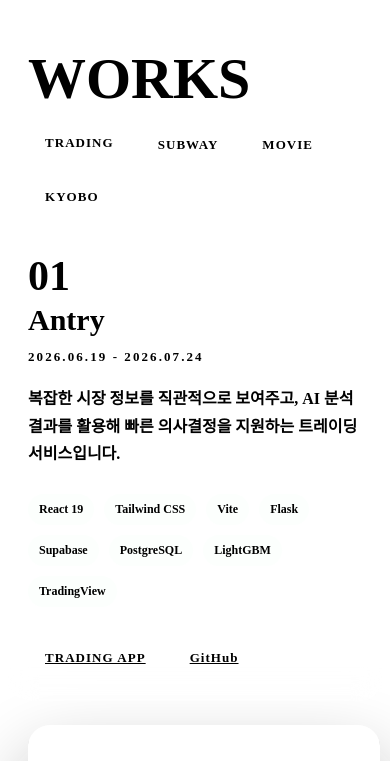
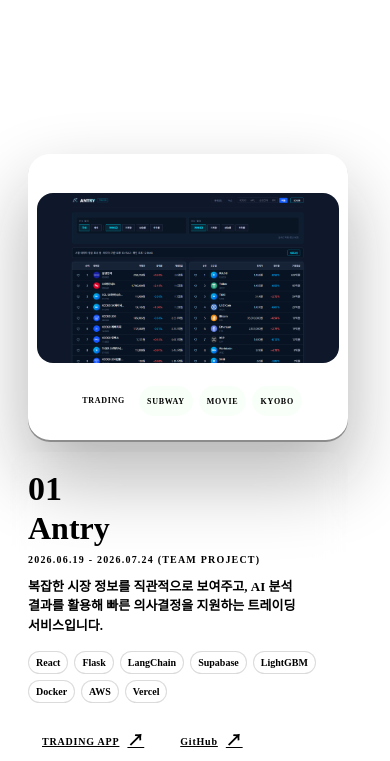
Before and after one commit to iensud184-max/portfolio, a React (Vite) app: page / in a window 390 px wide. Shown: the part 1236-1997 px from the top of the page. Built offline with nearby package versions, Linux system fonts and the light colour scheme; the HTML template or start-up script is replaced by a standard one.

Commit message:
refine responsive portfolio layout

```diff
--- a/src/AboutSection.css
+++ b/src/AboutSection.css
@@ -47,6 +47,7 @@
   font-weight: 900;
   letter-spacing: -0.06em;
   line-height: 0.86;
+  white-space: nowrap;
 }
 
 .about-name {
@@ -167,8 +168,9 @@
     grid-template-columns: 1fr;
     grid-template-rows: auto auto auto auto;
     gap: 8px;
+    min-height: 100dvh;
     align-content: center;
-    padding: 78px 52px 12px 20px;
+    padding: 88px 52px 48px 20px;
   }
 
   .about-role {
@@ -182,10 +184,12 @@
   }
 
   .about-hero h2 {
-    font-size: clamp(46px, 12vw, 56px);
+    font-size: clamp(38px, 10vw, 48px);
   }
 
   .about-hero {
+    display: block;
+    align-self: start;
     transform: none;
   }
 
@@ -248,3 +252,9 @@
   }
 
 }
+
+@media (min-width: 761px) and (max-height: 900px) {
+  .about-page { padding-top: 86px; padding-bottom: 32px; }
+  .about-hero { transform: translateY(-76px); }
+  .competency-card { min-height: 108px; padding-top: 18px; padding-bottom: 18px; }
+}
--- a/src/ContactSection.jsx
+++ b/src/ContactSection.jsx
@@ -2,14 +2,14 @@ import "./ContactSection.css";
 
 const contactContent = {
   title: "Contact",
-  message: "새로운 프로젝트와 협업에 대해 이야기 나누고 싶다면 편하게 연락해 주세요.",
+  message: "데이터 분석과 머신러닝 역량을 바탕으로\n실제 문제 해결에 기여할 기회를 찾고 있습니다.",
   name: "김동환",
   englishName: "Kim Donghwan",
   phone: "010-2557-3564",
   email: "iensud184@naver.com",
   githubLabel: "github.com/iensud184-max",
   githubUrl: "https://github.com/iensud184-max",
-  thanks: "Thank you for visiting my portfolio",
+  thanks: "Thank you for visiting\nmy portfolio",
 };
 
 function ContactSection() {
--- a/src/WorksMockup.css
+++ b/src/WorksMockup.css
@@ -7,7 +7,7 @@
 .desktop-mockup {
   position: absolute;
   top: 4%;
-  left: 0;
+  right: 0;
   width: min(100%, 860px);
   padding: 14px 14px 18px;
   border: 2px solid var(--color-monitor-rim);
@@ -83,3 +83,11 @@
 .mockup-screen.is-contain img {
   object-fit: contain;
 }
+
+.desktop-controls {
+  display: flex;
+  min-height: 64px;
+  align-items: center;
+  justify-content: center;
+  padding: 12px 4px 0;
+}
--- a/src/WorksSection.css
+++ b/src/WorksSection.css
@@ -2,11 +2,18 @@
   position: relative;
   display: grid;
   min-height: 100dvh;
-  grid-template-columns: minmax(0, 1.05fr) minmax(480px, 0.95fr);
-  gap: clamp(24px, 3vw, 44px);
+  grid-template-columns: minmax(0, 1.18fr) minmax(430px, 0.78fr);
+  gap: clamp(10px, 1.2vw, 20px);
   align-items: center;
-  padding: 112px calc(var(--space-8) + var(--page-indicator-clearance)) 64px var(--space-8);
+  padding: 112px calc(var(--space-8) + 48px) 64px;
   background: var(--page-background);
+}
+
+.works-header {
+  position: absolute;
+  top: 110px;
+  right: calc(var(--space-8) + var(--page-indicator-clearance));
+  z-index: 2;
 }
 
 .project-period {
@@ -19,6 +26,8 @@
 
 .works-panel {
   z-index: 1;
+  justify-self: end;
+  width: min(100%, 640px);
   padding: clamp(24px, 4vw, 42px);
   border: 2px solid var(--color-line);
   border-radius: 34px;
@@ -27,11 +36,11 @@
 }
 
 .works-title {
-  margin: 8px 0 20px;
+  margin: 0;
   font-family: var(--display-font);
-  font-size: clamp(58px, 7.6vw, 116px);
+  font-size: clamp(64px, 5.4vw, 88px);
   font-weight: 900;
-  line-height: 0.88;
+  line-height: 0.92;
 }
 
 .project-tabs,
@@ -43,7 +52,7 @@
 }
 
 .project-tabs {
-  margin: 0 0 34px;
+  margin: 0;
 }
 
 .project-tags {
@@ -78,6 +87,30 @@
     transform 180ms ease;
 }
 
+.monitor-project-tabs {
+  position: static;
+  gap: 8px;
+}
+
+.monitor-project-tabs .project-tab {
+  min-height: 34px;
+  padding: 0 14px;
+  border-width: 1px;
+  border-radius: 999px;
+  border-color: rgba(247, 255, 248, 0.8);
+  background: rgba(247, 255, 248, 0.88);
+  color: var(--color-ink);
+  font-size: 11px;
+  letter-spacing: 0.09em;
+}
+
+.monitor-project-tabs .project-tab:hover,
+.monitor-project-tabs .project-tab.is-active {
+  background: var(--color-brand);
+  color: var(--color-ink);
+  transform: translateY(-1px);
+}
+
 .project-tab:hover,
 .project-tab.is-active,
 .project-actions a:hover {
@@ -90,6 +123,27 @@
 .project-actions a:focus-visible {
   outline: 3px solid var(--color-focus);
   outline-offset: 5px;
+}
+
+.project-actions a {
+  min-height: 48px;
+  padding: 0 19px;
+  border-color: var(--color-ink);
+  background: var(--color-ink);
+  color: var(--color-brand);
+  font-size: 12px;
+}
+
+.project-actions a::after {
+  margin-left: 8px;
+  content: "\2197";
+  font-size: 16px;
+  line-height: 1;
+}
+
+.project-actions a:hover {
+  background: var(--color-paper);
+  color: var(--color-ink);
 }
 
 .project-detail {
@@ -124,12 +178,13 @@
 }
 
 .project-tags li {
-  padding: 8px 11px;
-  border: 1px solid var(--color-line);
+  padding: 6px 9px;
+  border: 1px solid rgba(17, 17, 17, 0.15);
   border-radius: 999px;
-  background: rgba(247, 255, 248, 0.34);
-  font-size: 12px;
-  font-weight: 800;
+  background: rgba(247, 255, 248, 0.2);
+  color: var(--color-muted);
+  font-size: 11px;
+  font-weight: 700;
 }
 
 @keyframes detail-rise {
@@ -142,30 +197,127 @@
     grid-template-columns: 1fr;
     padding-top: 96px;
   }
-  .works-visual { min-height: 520px; }
-  .desktop-mockup { top: 0; }
+  .works-header {
+    display: none;
+  }
+  .works-visual {
+    width: 100%;
+    min-height: 0;
+    padding-bottom: 0;
+  }
+  .desktop-mockup {
+    position: relative;
+    top: auto;
+    right: auto;
+    width: min(100%, 860px);
+    margin: 0 auto;
+  }
+  .desktop-mockup::before,
+  .desktop-mockup::after {
+    display: none;
+  }
+  .works-panel {
+    justify-self: stretch;
+    width: 100%;
+  }
 }
 
 @media (max-width: 680px) {
   .works-page {
     display: flex;
     flex-direction: column;
-    padding: 104px 20px 42px;
+    min-height: 100dvh;
+    justify-content: center;
+    padding: 80px 52px 30px 20px;
   }
 
+  .works-header {
+    display: none;
+  }
+
+  .works-title { font-size: clamp(54px, 16vw, 76px); }
+
   .works-panel {
-    order: 1;
+    order: 2;
     width: 100%;
-    padding: 22px;
-    border-radius: 24px;
+    padding: 18px;
+    border-radius: 20px;
   }
 
   .works-visual {
-    order: 2;
+    order: 1;
     width: 100%;
-    min-height: 390px;
+    min-height: 0;
+    padding-bottom: 0;
   }
-  .desktop-mockup { border-radius: 22px; padding: 9px 9px 13px; }
+  .desktop-mockup {
+    position: relative;
+    top: auto;
+    right: auto;
+    width: 100%;
+    padding: 9px 9px 13px;
+    border-radius: 22px;
+  }
   .desktop-mockup::before,
   .desktop-mockup::after { display: none; }
+
+  .desktop-controls { min-height: 56px; padding-top: 10px; }
+
+  .monitor-project-tabs { gap: 6px; }
+
+  .monitor-project-tabs .project-tab {
+    min-height: 30px;
+    padding: 0 8px;
+    font-size: 8px;
+  }
+
+  .project-number { font-size: 34px; }
+
+  .project-detail h3 { font-size: 32px; }
+
+  .project-period {
+    margin-top: 8px;
+    font-size: 10px;
+    letter-spacing: 0.12em;
+  }
+
+  .project-summary {
+    margin-top: 12px;
+    font-size: 13px;
+    line-height: 1.5;
+  }
+
+  .project-tags {
+    gap: 6px;
+    margin-top: 16px;
+  }
+
+  .project-tags li {
+    padding: 5px 7px;
+    font-size: 10px;
+  }
+
+  .project-actions {
+    gap: 8px;
+    margin-top: 18px;
+  }
+
+  .project-actions a {
+    min-height: 40px;
+    padding: 0 14px;
+    font-size: 10px;
+  }
 }
+
+@media (min-width: 761px) and (max-height: 900px) {
+  .works-page { padding-top: 88px; padding-bottom: 36px; }
+  .works-header { top: 86px; }
+  .works-panel { padding: 26px; }
+  .works-visual { min-height: 500px; }
+}
+
+@media (min-width: 1400px) {
+  .works-page {
+    padding-right: calc(var(--space-8) + var(--page-indicator-clearance) + var(--space-12) + 32px);
+  }
+}
--- a/src/WorksSection.jsx
+++ b/src/WorksSection.jsx
@@ -15,7 +15,13 @@ function WorksSection() {
 
   return (
     <section className="works-page" aria-labelledby="works-title">
-      <div className="works-visual" aria-hidden="true">
+      <header className="works-header">
+        <h2 id="works-title" className="works-title">
+          WORKS
+        </h2>
+      </header>
+
+      <div className="works-visual">
         <div className="desktop-mockup">
           <div className="desktop-bar">
             <span />
@@ -25,15 +31,8 @@ function WorksSection() {
           <div className={`mockup-screen${activeProject.previewFit === "contain" ? " is-contain" : ""}`}>
             <img src={activeProject.previewImage} alt={activeProject.previewAlt} />
           </div>
-        </div>
-      </div>
-
-      <div className="works-panel">
-        <h2 id="works-title" className="works-title">
-          WORKS
-        </h2>
-
-        <nav className="project-tabs" aria-label="Project list">
+          <div className="desktop-controls">
+            <nav className="project-tabs monitor-project-tabs" aria-label="Project list">
               {worksProjects.map((project) => (
                 <button
                   key={project.id}
@@ -48,11 +47,17 @@ function WorksSection() {
                 </button>
               ))}
             </nav>
+          </div>
+        </div>
+      </div>
 
+      <div className="works-panel">
         <article className="project-detail" key={activeProject.id}>
           <p className="project-number">0{activeProject.id}</p>
           <h3>{activeProject.title}</h3>
-          <p className="project-period">{activeProject.period}</p>
+          <p className="project-period">
+            {activeProject.period} ({activeProject.projectType})
+          </p>
           <p className="project-summary">{activeProject.summary}</p>
 
           <ul className="project-tags" aria-label={`${activeProject.title} stack`}>
--- a/src/worksData.js
+++ b/src/worksData.js
@@ -6,8 +6,9 @@ const worksProjects = [
     tab: "TRADING",
     title: "Antry",
     period: "2026.06.19 - 2026.07.24",
+    projectType: "Team Project",
     summary: "복잡한 시장 정보를 직관적으로 보여주고, AI 분석 결과를 활용해 빠른 의사결정을 지원하는 트레이딩 서비스입니다.",
-    tags: ["React 19", "Tailwind CSS", "Vite", "Flask", "Supabase", "PostgreSQL", "LightGBM", "TradingView"],
+    tags: ["React", "Flask", "LangChain", "Supabase", "LightGBM", "Docker", "AWS", "Vercel"],
     sourceUrl: "https://github.com/iensud184-max/Trading",
     liveLinks: [{ label: "TRADING APP", url: "https://trading-lake-ten.vercel.app/" }],
     previewImage: projectPreview("trading.png"),
@@ -18,8 +19,9 @@ const worksProjects = [
     tab: "SUBWAY",
     title: "지하철 혼잡도 분석",
     period: "2026.05.21 - 2026.06.12",
+    projectType: "Team Project",
     summary: "실시간 열차 위치와 승객 수요 데이터를 분석해 혼잡도를 예측하고, 노선별 이동 흐름을 직관적으로 확인할 수 있도록 구현한 대시보드입니다.",
-    tags: ["Streamlit", "Plotly", "Pandas", "TensorFlow", "scikit-learn", "XGBoost", "LightGBM", "Docker"],
+    tags: ["Streamlit", "Plotly", "LSTM", "Pandas", "scikit-learn"],
     sourceUrl: "https://github.com/Decaf-subway/subway-line2",
     liveLinks: [
       { label: "SUBWAY LINE 2", url: "https://huggingface.co/spaces/lololoooool/subway_line2" },
@@ -33,6 +35,7 @@ const worksProjects = [
     tab: "MOVIE",
     title: "FilmAtique",
     period: "2026.04.06 - 2026.04.29",
+    projectType: "Team Project",
     summary: "영화 예매부터 결제, 회원 관리와 관리자 기능까지 영화관 서비스의 주요 흐름을 구현한 팀 프로젝트입니다.",
     tags: ["Python", "Flask", "SQLAlchemy", "MySQL", "Jinja2", "Bootstrap", "Toss Payments"],
     sourceUrl: "https://github.com/iensud184-max/movie_260407",
@@ -45,6 +48,7 @@ const worksProjects = [
     tab: "KYOBO",
     title: "Kyobo Book",
     period: "2026.03.16 - 2026.04.02",
+    projectType: "Personal Project",
     summary: "HTML, CSS, JavaScript를 처음 학습하며 웹페이지의 구조와 스타일, 기본 인터랙션을 직접 구현해 본 첫 웹 프로젝트입니다.",
     tags: ["HTML5", "CSS3", "JavaScript", "Swiper", "Font Awesome"],
     sourceUrl: "https://github.com/iensud184-max/KDH_project1_kyobobook",
```
Also changed, not shown: src/App.css (+22 -2 lines), src/App.jsx (+22 -1 lines), src/ContactSection.css (+40 -9 lines), 1 other file (tests, documents, lock files or other folders). Lines whose indentation alone changed are shown as unchanged.
